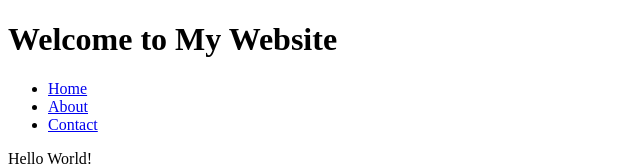
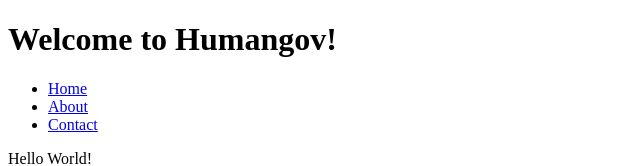
Before and after one commit to marialazara/simple-website-repo-poc1, a plain HTML site: page index.html in a window 1280 px wide. Shown: the top 166 px of the page, without its empty margins (0-640 px from the left). Drawn offline with Linux system fonts and the light colour scheme.

Commit message:
Changing the title to Welcome to Human Gov

```diff
--- a/index.html
+++ b/index.html
@@ -5,7 +5,7 @@
 </head>
 <body>
 <header>
-<h1>Welcome to My Website</h1>
+<h1>Welcome to Humangov!</h1>
 <nav>
 <ul>
 <li><a href="#">Home</a></li>
```
